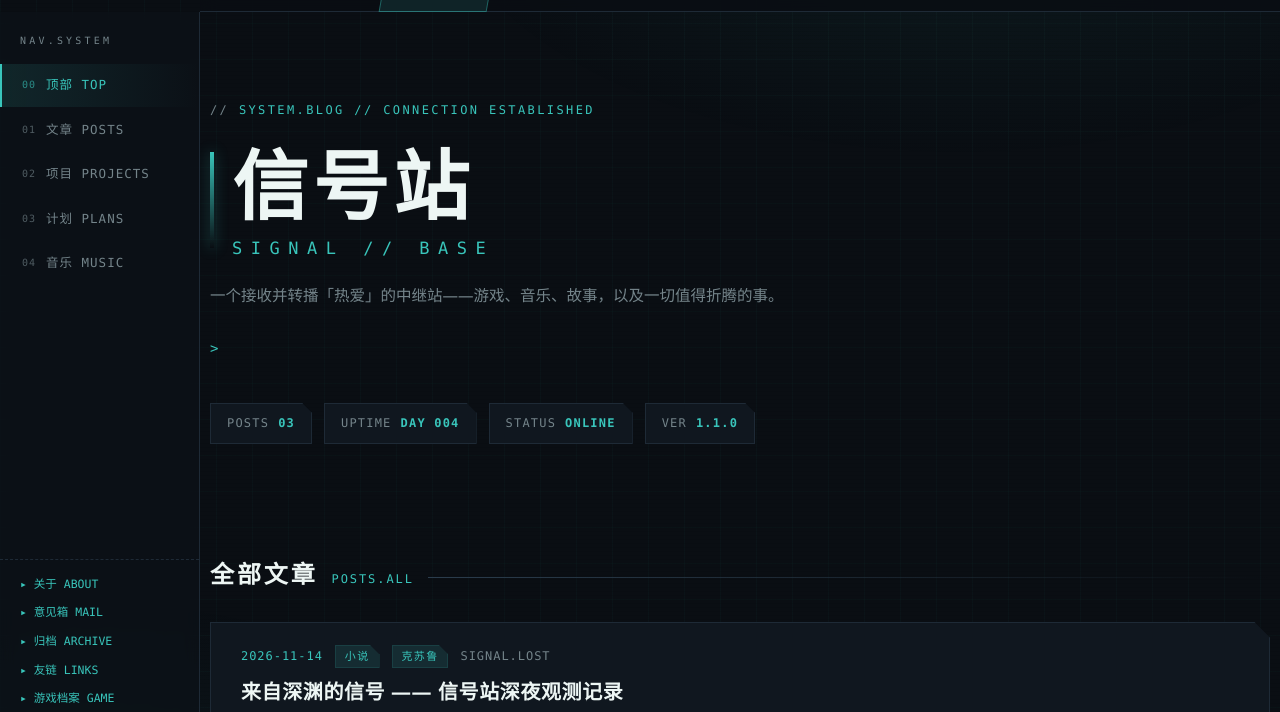
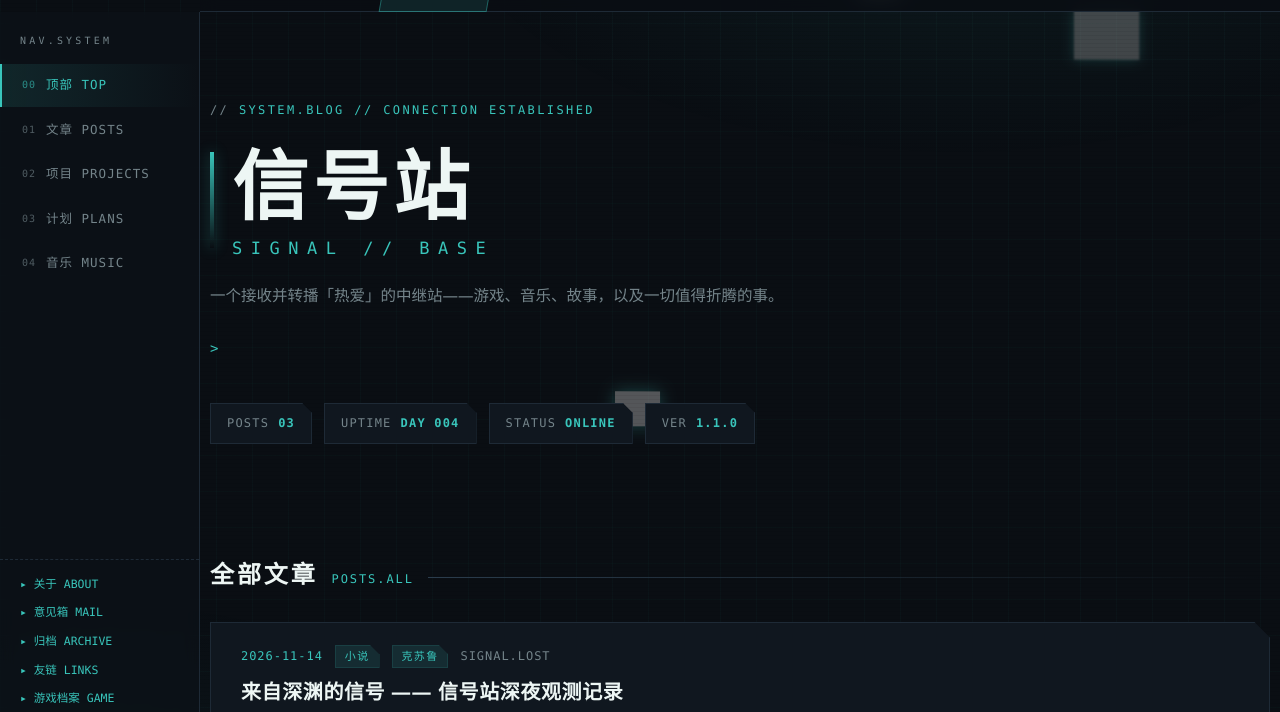
Before and after one commit to Barley111/Barley111.github.io, a plain HTML site: page index.html in a window 1280 px wide. Shown: the part 49-761 px from the top of the page. Drawn offline with Linux system fonts and the light colour scheme; grey boxes are pictures that could not be loaded.

Commit message:
update blog

```diff
--- a/assets/css/style.css
+++ b/assets/css/style.css
@@ -762,3 +762,16 @@ code, pre { font-family: var(--mono); }
 .og-name { font-size: 15.5px; color: var(--text-bright); flex: 1; min-width: 0; }
 .og-stat { font-family: var(--mono); font-size: 12px; color: var(--teal); letter-spacing: 0.08em; }
 .og-note { margin-top: 10px; font-size: 12.5px; color: var(--text-dim); line-height: 1.6; }
+
+/* ---------- v1.6 背景信号幽灵（游动的全息宝可梦） ---------- */
+#pk-bg { position: fixed; inset: 0; z-index: -1; pointer-events: none; overflow: hidden; }
+#pk-bg img {
+  position: absolute;
+  top: 0;
+  left: 0;
+  opacity: 0;
+  will-change: transform, opacity;
+  image-rendering: pixelated;
+  filter: drop-shadow(0 0 6px rgba(57, 197, 187, 0.5));
+}
+@media (prefers-reduced-motion: reduce) { #pk-bg { display: none; } }
--- /dev/null
+++ b/assets/js/bg-pokemon.js
@@ -0,0 +1,110 @@
+/* ============================================================
+   信号站 SIGNAL.BASE · bg-pokemon.js
+   背景游动的「信号幽灵」：像素宝可梦以全息投影形态
+   在全站背景中游荡——忽隐忽现、深度分层、轻微 3D 翻转。
+   - 尊重系统「减少动态效果」设置（开启则完全不启动）
+   - 小屏自动减量；rAF 驱动，仅 transform/opacity，性能友好
+   - 图源走 jsDelivr 镜像链（与 games.html 同策略）
+   ============================================================ */
+(function () {
+  "use strict";
+  if (window.matchMedia && window.matchMedia("(prefers-reduced-motion: reduce)").matches) return;
+
+  var DEX = [25, 94, 133, 137, 202, 280, 447, 479]; /* 皮卡丘/耿鬼/伊布/多边兽/果然翁/拉鲁拉丝/利欧路/洛托姆 */
+  var BASES = [
+    "https://testingcf.jsdelivr.net/gh/PokeAPI/sprites@master/sprites/pokemon/",
+    "https://fastly.jsdelivr.net/gh/PokeAPI/sprites@master/sprites/pokemon/",
+    "https://raw.githubusercontent.com/PokeAPI/sprites/master/sprites/pokemon/"
+  ];
+
+  var layer = document.createElement("div");
+  layer.id = "pk-bg";
+  layer.setAttribute("aria-hidden", "true");
+  document.body.appendChild(layer);
+
+  var W = window.innerWidth;
+  var H = window.innerHeight;
+  var ghosts = [];
+
+  function mkImg(dex, onReady) {
+    var img = document.createElement("img");
+    var i = 0;
+    img.alt = "";
+    img.addEventListener("error", function () {
+      i++;
+      if (i < BASES.length) { img.src = BASES[i] + dex + ".png"; }
+      else if (img.parentNode) { layer.removeChild(img); }
+    });
+    img.addEventListener("load", function () { onReady(img); });
+    img.src = BASES[0] + dex + ".png";
+  }
+
+  function spawn(dex) {
+    mkImg(dex, function (img) {
+      var tier = Math.random(); /* 深度层：0=近 1=远 */
+      var size = 34 + Math.round(tier * 60);
+      var g = {
+        el: img,
+        x: Math.random() * W,
+        y: Math.random() * H,
+        vx: (Math.random() < 0.5 ? -1 : 1) * (5 + Math.random() * 11) * (1 - tier * 0.55),
+        vy: (Math.random() - 0.5) * 9,
+        bobAmp: 6 + Math.random() * 14,
+        bobFreq: 0.3 + Math.random() * 0.5,
+        phase: Math.random() * Math.PI * 2,
+        size: size,
+        maxOp: 0.2 + (1 - tier) * 0.38,
+        fadeFreq: 0.12 + Math.random() * 0.22,
+        wobFreq: 0.4 + Math.random() * 0.6,
+        blur: tier * 1.7
+      };
+      img.style.width = size + "px";
+      var glow = "drop-shadow(0 0 " + (3 + Math.round((1 - tier) * 6)) + "px rgba(57,197,187,0.55))";
+      if (g.blur > 0.3) { glow += " blur(" + g.blur.toFixed(1) + "px)"; }
+      img.style.filter = glow;
+      layer.appendChild(img);
+      ghosts.push(g);
+    });
+  }
+
+  DEX.forEach(function (d) { spawn(d); });
+  var extra = (W < 700 ? 4 : 10) - DEX.length;
+  for (var k = 0; k < extra; k++) { spawn(DEX[Math.floor(Math.random() * DEX.length)]); }
+
+  var last = Date.now();
+  function tick() {
+    var now = Date.now();
+    var dt = Math.min(0.1, (now - last) / 1000);
+    last = now;
+    var t = now / 1000;
+    for (var i = 0; i < ghosts.length; i++) {
+      var g = ghosts[i];
+      g.x += g.vx * dt;
+      g.y += g.vy * dt + Math.sin(t * g.bobFreq + g.phase) * g.bobAmp * dt;
+      /* 越界环绕：从对侧游回来 */
+      if (g.x < -g.size - 60) { g.x = W + 40; }
+      if (g.x > W + g.size + 60) { g.x = -40; }
+      if (g.y < -g.size - 60) { g.y = H + 30; }
+      if (g.y > H + g.size + 60) { g.y = -30; }
+      /* 忽隐忽现：正弦包络压到 0 = 完全隐身 */
+      var fade = Math.sin(t * g.fadeFreq * Math.PI * 2 + g.phase);
+      var op = g.maxOp * Math.max(0, Math.min(1, fade * 1.7));
+      /* 全息闪烁 */
+      op *= 0.92 + 0.08 * Math.sin(t * 13 + g.phase * 3);
+      var face = g.vx >= 0 ? 1 : -1;
+      var wob = Math.sin(t * g.wobFreq + g.phase) * 14;
+      g.el.style.opacity = op.toFixed(3);
+      g.el.style.transform =
+        "translate3d(" + g.x.toFixed(1) + "px," + g.y.toFixed(1) + "px,0)" +
+        " perspective(700px) rotateY(" + wob.toFixed(1) + "deg)" +
+        " scaleX(" + face + ")";
+    }
+    requestAnimationFrame(tick);
+  }
+  requestAnimationFrame(tick);
+
+  window.addEventListener("resize", function () {
+    W = window.innerWidth;
+    H = window.innerHeight;
+  });
+})();
--- a/index.html
+++ b/index.html
@@ -284,5 +284,6 @@
   </footer>
 
   <script src="assets/js/main.js"></script>
+  <script src="assets/js/bg-pokemon.js"></script>
 </body>
 </html>
```
Also changed, not shown: about.html (+1 -0 lines), archive.html (+1 -0 lines), feedback.html (+1 -0 lines), games.html (+1 -0 lines), links.html (+1 -0 lines), posts/build-log.html (+1 -0 lines), posts/cthulhu-signal.html (+1 -0 lines), posts/hello-world.html (+1 -0 lines).
